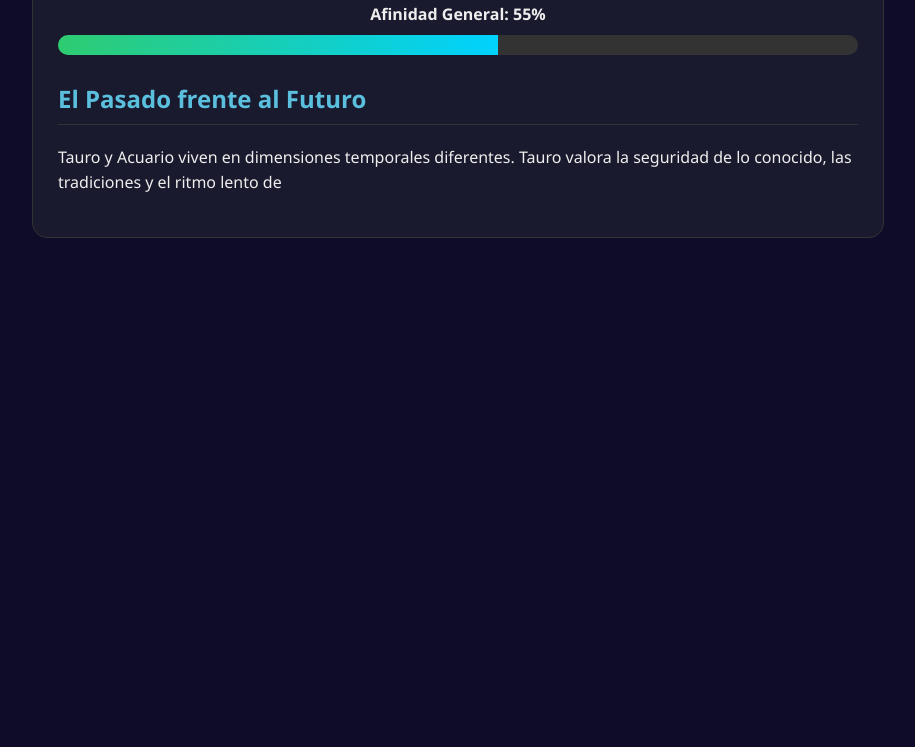
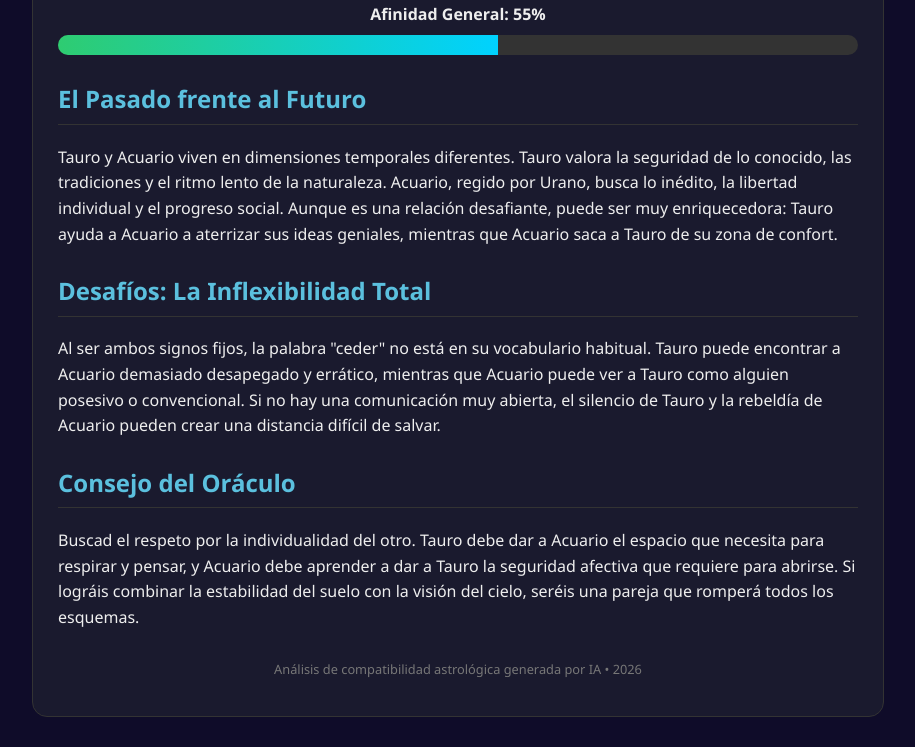
Before and after one commit to Clavivs/horoscopo, a website: page acuario-tauro.html in a window 1280 px wide. Shown: the part 164-911 px from the top of the page, without its empty margins (182-1097 px from the left). Before the commit the page ends 800 px from the top, so only its background shows below. Drawn offline with Linux system fonts and the light colour scheme.

Commit message:
Enhance Tauro and Acuario compatibility content
Expanded the compatibility analysis between Tauro and Acuario, detailing their differences, challenges, and advice for a successful relationship.

```diff
--- a/acuario-tauro.html
+++ b/acuario-tauro.html
@@ -34,4 +34,20 @@
 
     <div class="section">
       <h2>El Pasado frente al Futuro</h2>
-      <p>Tauro y Acuario viven en dimensiones temporales diferentes. Tauro valora la seguridad de lo conocido, las tradiciones y el ritmo lento de
+      <p>Tauro y Acuario viven en dimensiones temporales diferentes. Tauro valora la seguridad de lo conocido, las tradiciones y el ritmo lento de la naturaleza. Acuario, regido por Urano, busca lo inédito, la libertad individual y el progreso social. Aunque es una relación desafiante, puede ser muy enriquecedora: Tauro ayuda a Acuario a aterrizar sus ideas geniales, mientras que Acuario saca a Tauro de su zona de confort.</p>
+    </div>
+
+    <div class="section">
+      <h2>Desafíos: La Inflexibilidad Total</h2>
+      <p>Al ser ambos signos fijos, la palabra "ceder" no está en su vocabulario habitual. Tauro puede encontrar a Acuario demasiado desapegado y errático, mientras que Acuario puede ver a Tauro como alguien posesivo o convencional. Si no hay una comunicación muy abierta, el silencio de Tauro y la rebeldía de Acuario pueden crear una distancia difícil de salvar.</p>
+    </div>
+
+    <div class="section">
+      <h2>Consejo del Oráculo</h2>
+      <p>Buscad el respeto por la individualidad del otro. Tauro debe dar a Acuario el espacio que necesita para respirar y pensar, y Acuario debe aprender a dar a Tauro la seguridad afectiva que requiere para abrirse. Si lográis combinar la estabilidad del suelo con la visión del cielo, seréis una pareja que romperá todos los esquemas.</p>
+    </div>
+
+    <p class="footer">Análisis de compatibilidad astrológica generada por IA • 2026</p>
+  </div>
+</body>
+</html>
```
